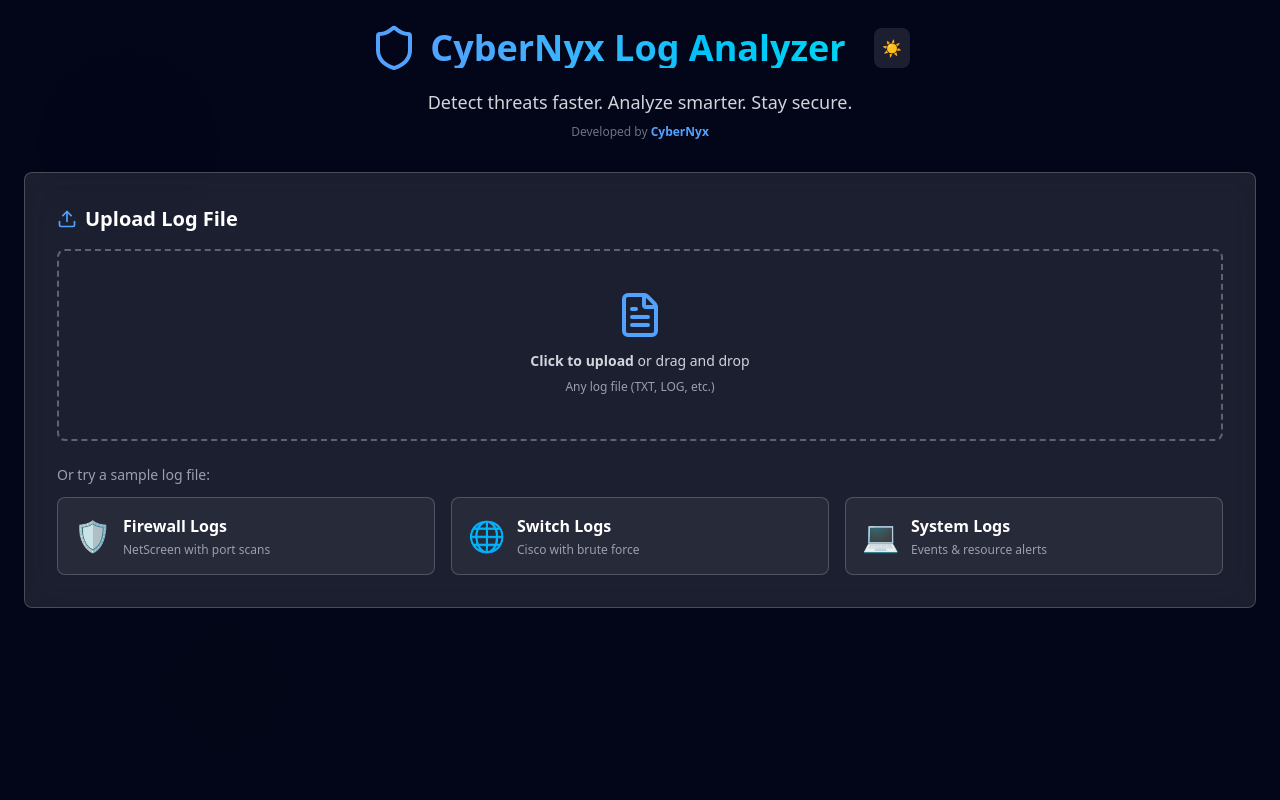
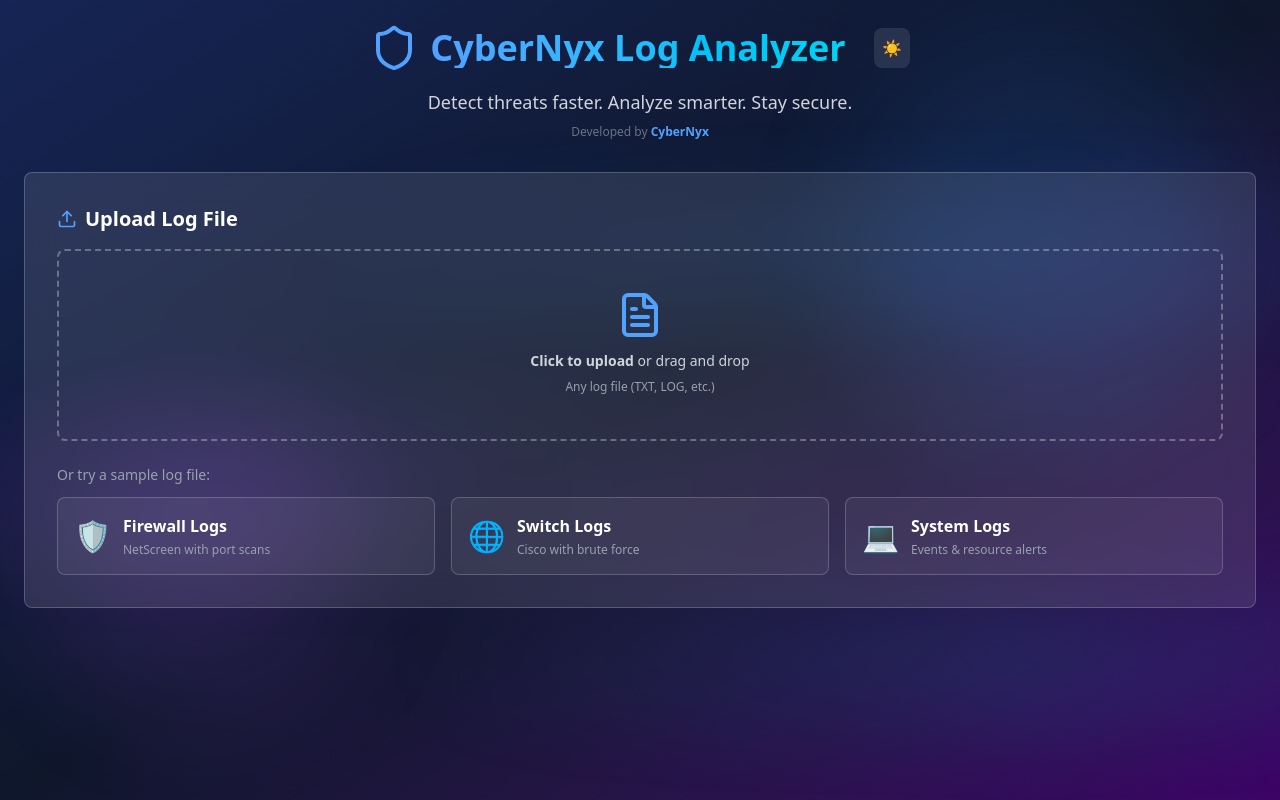
Before and after one commit to anubhavmohandas/log-analyzer, a React (Vite) app: page / in a window 1280 px wide. Built offline with nearby package versions, Linux system fonts and the light colour scheme.

Commit message:
updateproject commit

```diff
--- a/src/App.jsx
+++ b/src/App.jsx
@@ -359,17 +359,70 @@
   const COLORS = ['#3b82f6', '#ef4444', '#10b981', '#f59e0b', '#8b5cf6', '#ec4899', '#06b6d4', '#f43f5e'];
 
   return (
-    <div className={`min-h-screen ${darkMode ? 'bg-slate-950 text-white' : 'bg-gradient-to-br from-gray-50 via-blue-50 to-gray-50 text-gray-900'} p-6 relative overflow-hidden`}>
-      {/* Animated Background - Dark Mode Only */}
+    <div className={`min-h-screen ${darkMode ? 'bg-slate-950 text-white' : 'bg-gray-50 text-gray-900'} p-6 relative overflow-hidden`}>
+      {/* Animated Background - Dark Mode */}
       {darkMode && (
         <>
-          <div className="absolute inset-0 bg-[radial-gradient(ellipse_at_top_right,_var(--tw-gradient-stops))] from-blue-900/20 via-slate-950 to-slate-950"></div>
-          <div className="absolute inset-0 bg-[radial-gradient(ellipse_at_bottom_left,_var(--tw-gradient-stops))] from-purple-900/20 via-transparent to-transparent"></div>
-          <div className="absolute top-0 -left-4 w-72 h-72 bg-purple-500 rounded-full mix-blend-multiply filter blur-3xl opacity-10 animate-pulse"></div>
-          <div className="absolute top-0 -right-4 w-72 h-72 bg-blue-500 rounded-full mix-blend-multiply filter blur-3xl opacity-10 animate-pulse" style={{animationDelay: '2s'}}></div>
-          <div className="absolute -bottom-8 left-20 w-72 h-72 bg-cyan-500 rounded-full mix-blend-multiply filter blur-3xl opacity-10 animate-pulse" style={{animationDelay: '4s'}}></div>
+          <div className="absolute inset-0 bg-gradient-to-br from-blue-950 via-slate-900 to-purple-950"></div>
+
+          {/* Flowing Waves */}
+          <div className="absolute inset-0 opacity-30">
+            <div className="absolute top-0 left-0 right-0 h-full">
+              <div className="absolute top-1/4 left-0 right-0 h-32 bg-gradient-to-r from-blue-500/0 via-blue-500/40 to-blue-500/0 blur-2xl animate-wave"></div>
+              <div className="absolute top-1/2 left-0 right-0 h-40 bg-gradient-to-r from-purple-500/0 via-purple-500/30 to-purple-500/0 blur-2xl animate-wave-slow"></div>
+              <div className="absolute top-3/4 left-0 right-0 h-36 bg-gradient-to-r from-cyan-500/0 via-cyan-500/35 to-cyan-500/0 blur-2xl animate-wave-slower"></div>
+            </div>
+          </div>
+
+          {/* Subtle orbs for depth */}
+          <div className="absolute top-10 right-10 w-96 h-96 bg-blue-500/20 rounded-full blur-3xl animate-pulse"></div>
+          <div className="absolute bottom-20 left-10 w-80 h-80 bg-purple-500/15 rounded-full blur-3xl animate-pulse" style={{animationDelay: '2s', animationDuration: '4s'}}></div>
         </>
       )}
+
+      {/* Animated Background - Light Mode */}
+      {!darkMode && (
+        <>
+          <div className="absolute inset-0 bg-gradient-to-br from-blue-50 via-teal-50 to-cyan-50"></div>
+
+          {/* Flowing Waves */}
+          <div className="absolute inset-0 opacity-40">
+            <div className="absolute top-0 left-0 right-0 h-full">
+              <div className="absolute top-1/4 left-0 right-0 h-32 bg-gradient-to-r from-teal-400/0 via-teal-400/30 to-teal-400/0 blur-2xl animate-wave"></div>
+              <div className="absolute top-1/2 left-0 right-0 h-40 bg-gradient-to-r from-blue-400/0 via-blue-400/25 to-blue-400/0 blur-2xl animate-wave-slow"></div>
+              <div className="absolute top-3/4 left-0 right-0 h-36 bg-gradient-to-r from-cyan-400/0 via-cyan-400/28 to-cyan-400/0 blur-2xl animate-wave-slower"></div>
+            </div>
+          </div>
+
+          {/* Subtle orbs for depth */}
+          <div className="absolute top-20 right-20 w-80 h-80 bg-teal-300/20 rounded-full blur-3xl animate-pulse"></div>
+          <div className="absolute bottom-10 left-20 w-72 h-72 bg-blue-300/15 rounded-full blur-3xl animate-pulse" style={{animationDelay: '2s', animationDuration: '4s'}}></div>
+        </>
+      )}
+
+      <style jsx>{`
+        @keyframes wave {
+          0%, 100% { transform: translateX(-50%) translateY(0); }
+          50% { transform: translateX(50%) translateY(-20px); }
+        }
+        @keyframes wave-slow {
+          0%, 100% { transform: translateX(50%) translateY(0); }
+          50% { transform: translateX(-30%) translateY(15px); }
+        }
+        @keyframes wave-slower {
+          0%, 100% { transform: translateX(-30%) translateY(0); }
+          50% { transform: translateX(40%) translateY(-10px); }
+        }
+        .animate-wave {
+          animation: wave 8s ease-in-out infinite;
+        }
+        .animate-wave-slow {
+          animation: wave-slow 12s ease-in-out infinite;
+        }
+        .animate-wave-slower {
+          animation: wave-slower 15s ease-in-out infinite;
+        }
+      `}</style>
 
       <div className="max-w-7xl mx-auto relative z-10">
         <div className="text-center mb-8">
```
